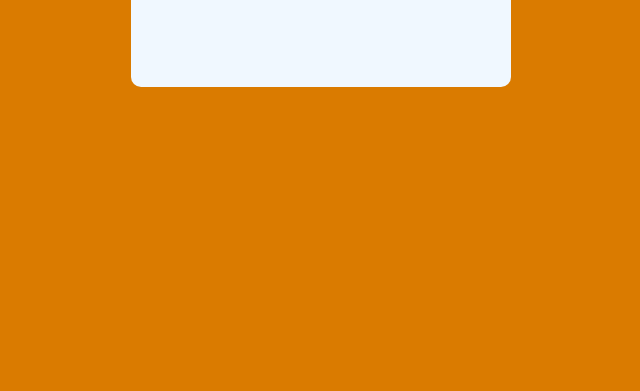
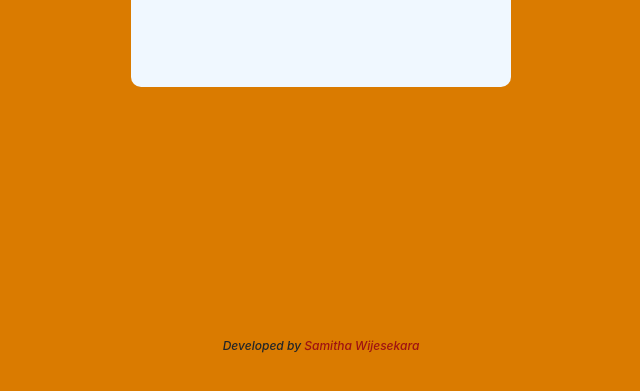
Before and after one commit to samithawijesekara/Simple-Login-Pass-with-Javascript, a plain HTML site: page log.html in a window 1280 px wide. Shown: the part 269-660 px from the top of the page, without its empty margins (319-959 px from the left). Drawn offline with Linux system fonts and the light colour scheme.

Commit message:
Add footer to log.html

```diff
--- a/log.html
+++ b/log.html
@@ -20,6 +20,9 @@
         </div>
     </div>
 
+    <p class="footer" style="margin-top: 250px;"><i>Developed by <a href="https://github.com/samithawijesekara" target="_blank">Samitha Wijesekara</a></i></p>
+
+
     <!--===============================================================================================-->
     <script src="js/bootstrap.min.js"></script>
     <!--===============================================================================================-->
```
